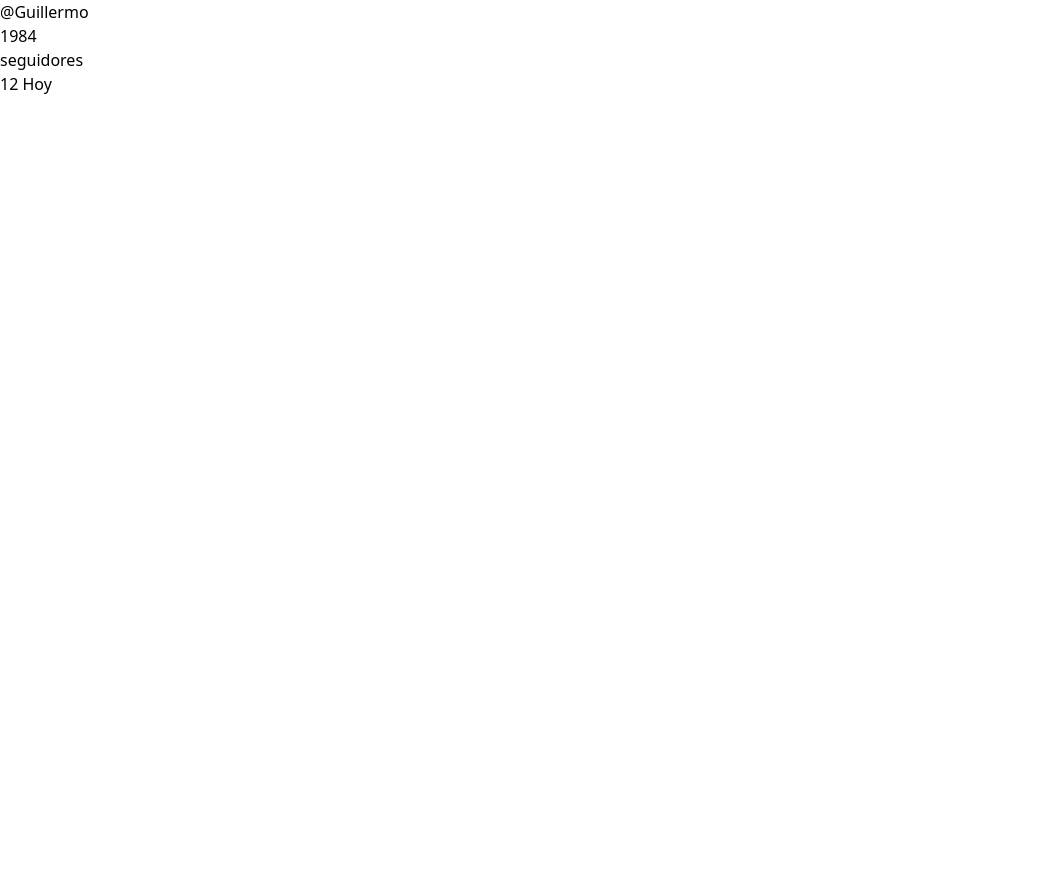
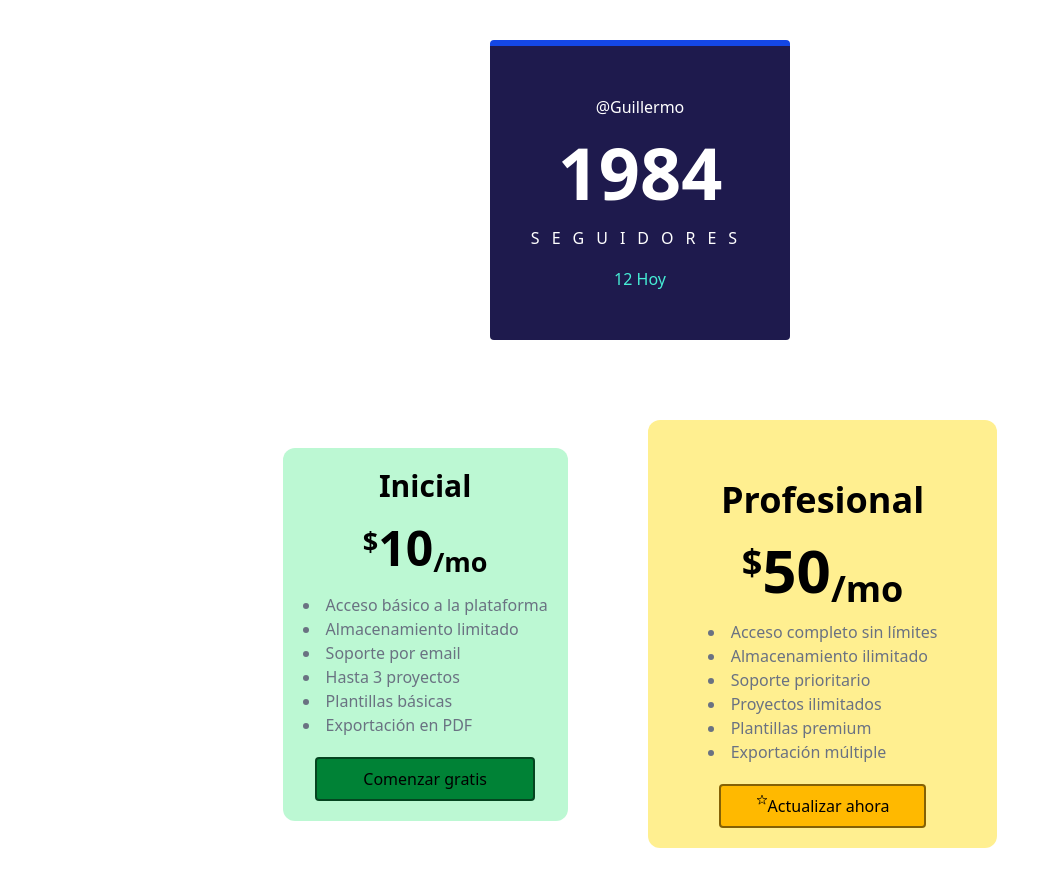
Before and after one commit to RomeroIsHere/PHPFirstForm, a plain HTML site: page CardTailwind/index.html in a window 1280 px wide. Shown: the top 886 px of the page, without its empty margins (0-1059 px from the left). Before the commit the page ends 800 px from the top, so only its background shows below. Drawn offline with nearby package versions, Linux system fonts and the light colour scheme.

Commit message:
Finished Tailwind card

```diff
--- a/CardTailwind/index.html
+++ b/CardTailwind/index.html
@@ -7,12 +7,51 @@
     <script src="https://cdn.jsdelivr.net/npm/@tailwindcss/browser@4"></script>
 </head>
 <body>
-    <body>
-    <div class="card">
-        <p class="handle">@Guillermo</p>
-        <h2 class="total-followers">1984</h2>
-        <p class="wide-followers">seguidores</p>
-        <p class="todays-count">12 Hoy</p>
+    <div class="flex flex-col justify-start items-center h-1000 w-screen gap-20 p-10">
+        <div class="w-75 h-75 bg-indigo-950 flex justify-around items-center flex-col p-10 border-t-6 border-blue-700 rounded">
+            <p class="text-white">@Guillermo</p>
+            <h2 class="text-white font-bold text-7xl">1984</h2>
+            <p class="text-white tracking-[12px] uppercase">seguidores</p>
+            <p class="text-teal-300">12 Hoy</p>
+        </div>
+            <div class="flex justify-between items-center flex-row gap-20">
+                <div class="bg-green-300/50 p-5 rounded-xl flex flex-col justify-between items-center gap-5">
+                    <h1 class="text-3xl font-bold">Inicial</h1>
+                    <h2 class="text-4xl font-bold">
+                        <sup>$</sup><span class="text-5xl">10</span><sub>/mo</sub>
+                    </h2>
+                    <ul class="text-gray-500 text-s list-disc list-inside">
+                        <li>Acceso básico a la plataforma</li>
+                        <li>Almacenamiento limitado</li>
+                        <li>Soporte por email</li>
+                        <li>Hasta 3 proyectos</li>
+                        <li>Plantillas básicas</li>
+                        <li>Exportación en PDF</li>
+                    </ul>
+                    <button class="bg-green-700 rounded w-[90%] py-2 border-2 border-neutral-950/50">
+                        Comenzar gratis
+                    </button>
+                </div>
+
+                <div class="bg-yellow-300/50 p-15 pb-5 rounded-xl flex flex-col justify-between items-center gap-5">
+                    <h1 class="text-4xl font-bold ">Profesional</h1>
+                    <h2 class="text-5xl font-bold">
+                        <sup>$</sup><span class="text-6xl">50</span><sub>/mo</sub>
+                    </h2>
+                    <ul class="text-gray-500 text-m list-disc list-inside">
+                        <li>Acceso completo sin límites</li>
+                        <li>Almacenamiento ilimitado</li>
+                        <li>Soporte prioritario</li>
+                        <li>Proyectos ilimitados</li>
+                        <li>Plantillas premium</li>
+                        <li>Exportación múltiple</li>
+                    </ul>
+                    <button class="bg-amber-400 rounded w-[90%] py-2 border-2 border-neutral-950/50 flex flex-row justify-center">
+                        <img src="./img/OutlineStar.svg" alt="icono de estrella" class="inline-block w-3" >
+                         Actualizar ahora
+                    </button>
+                </div>
+        </div>
     </div>
 </body>
 </body>
```
Also changed, not shown: settings.json (added, +8 -0 lines), CardTailwind/img/OutlineStar.svg (added).
